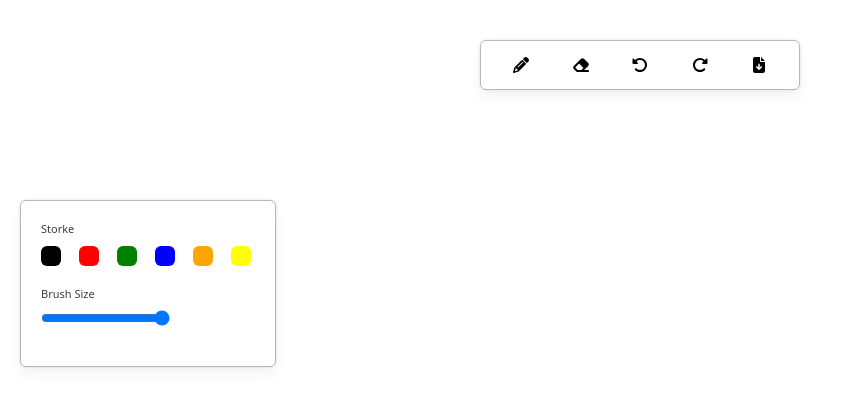
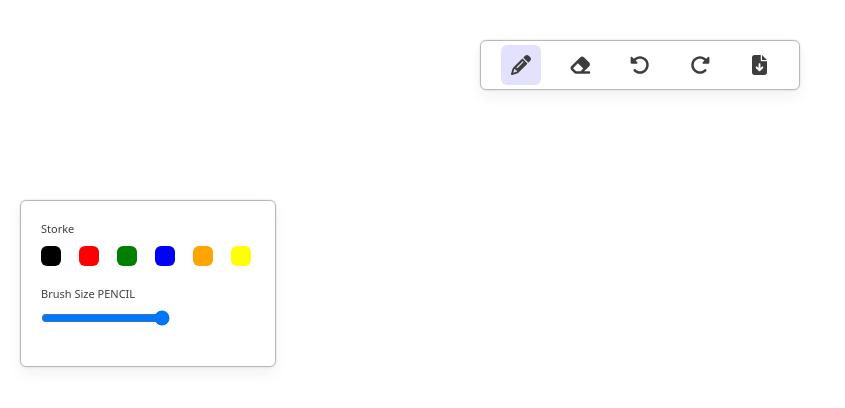
Before and after one commit to kuldeeparmar/Drawing-Board, a Next.js app: page / in a window 1280 px wide. Shown: the top 408 px of the page, without its empty margins (0-845 px from the left). Built offline with nearby package versions, Linux system fonts and the light colour scheme.

Commit message:
Add Feactures using Redux Toolkit Menu Bar

```diff
--- /dev/null
+++ b/src/components/board/index.js
@@ -0,0 +1,21 @@
+import {useRef,useEffect} from "react";
+
+const Board = () => {
+
+    const canvasRef = useRef(null);
+
+    useEffect(() => {
+        if(!canvasRef.current) return
+        const canvas = canvasRef.current;
+        const ctx = canvas.getContext("2d");
+        canvas.width = window.innerWidth;
+        canvas.height = window.innerHeight;
+    },[])
+
+
+    return (
+        <canvas ref={canvasRef}></canvas>
+    )
+}
+
+export default Board;
--- a/src/components/menu/index.js
+++ b/src/components/menu/index.js
@@ -2,25 +2,38 @@
 import { FontAwesomeIcon } from '@fortawesome/react-fontawesome'
 import { faEnvelope, faPencil ,faEraser , faRotateLeft,faRotateRight,faFileArrowDown} from '@fortawesome/free-solid-svg-icons'
 import styles from './index.module.css'
+import { useDispatch,useSelector } from "react-redux"
+import { MENU_ITEMS } from "@/constant"
+import { menuItemClick,actionItemClick} from "@/slice/menuSlice"
+import cx from 'classnames';
 
 const Menu = () => {
 
+    const dispatch = useDispatch();
+
+    const activeMenuItem = useSelector((state) => state.menu.activeMenuItem)
+
+    const handleMenuClick = (itemName) => {
+        dispatch(menuItemClick(itemName));
+
+    }
+
     return (
         <div className={styles.menuContainer}>
-            <div className={styles.iconWrapper}>
-                <FontAwesomeIcon icon={faPencil}/>
+            <div className={cx(styles.iconWrapper,{[styles.active]: activeMenuItem === MENU_ITEMS.PENCIL})} onClick={() => handleMenuClick(MENU_ITEMS.PENCIL)}>
+                <FontAwesomeIcon icon={faPencil} className={styles.icon} />
+            </div>
+            <div className={cx(styles.iconWrapper,{[styles.active]: activeMenuItem === MENU_ITEMS.ERASER})} onClick={() => handleMenuClick(MENU_ITEMS.ERASER)}>
+                <FontAwesomeIcon icon={faEraser} className={styles.icon} />
             </div>
             <div className={styles.iconWrapper}>
-                <FontAwesomeIcon icon={faEraser}/>
+                <FontAwesomeIcon icon={faRotateLeft} className={styles.icon}/>
             </div>
             <div className={styles.iconWrapper}>
-                <FontAwesomeIcon icon={faRotateLeft}/>
+                <FontAwesomeIcon icon={faRotateRight} className={styles.icon}/>
             </div>
             <div className={styles.iconWrapper}>
-                <FontAwesomeIcon icon={faRotateRight}/>
-            </div>
-            <div className={styles.iconWrapper}>
-                <FontAwesomeIcon icon={faFileArrowDown}/>
+                <FontAwesomeIcon icon={faFileArrowDown} className={styles.icon}/>
             </div>
 
         </div>
--- a/src/components/toolbar/index.js
+++ b/src/components/toolbar/index.js
@@ -1,11 +1,18 @@
 import styles from './index.module.css'
-import { COLORS } from '@/constant';
+import { COLORS, MENU_ITEMS } from '@/constant';
+import { useSelector } from 'react-redux';
 
 const Toolbar = () => {
 
+    const activeMenuItem = useSelector((state) => state.menu.activeMenuItem)
+
+    const showStrokeToolbox = activeMenuItem === MENU_ITEMS.PENCIL;
+
+    const showBruseToolbox = activeMenuItem === MENU_ITEMS.ERASER;
+
     return (
         <div className={styles.toolboxContainer}>
-            <div className={styles.toolItem}>
+            {showStrokeToolbox && <div className={styles.toolItem}>
                 <h4 className={styles.toolText}>Storke</h4>
                 <div className={styles.itemContainer}>
                     <div className={styles.colorBox} style={{backgroundColor: COLORS.BLACK}}/>
@@ -15,9 +22,10 @@
                     <div className={styles.colorBox} style={{backgroundColor: COLORS.ORANGE}}/>
                     <div className={styles.colorBox} style={{backgroundColor: COLORS.YELLOW}}/>
                 </div>
-            </div>
+            </div>}
+
             <div className={styles.toolItem}>
-                <h4 className={styles.toolText}>Brush Size</h4>
+                <h4 className={styles.toolText}>Brush Size {activeMenuItem}</h4>
                 <div className={styles.itemContainer}>
                     <input type="range" min={1} max={10} step={1} />
                 </div>
--- a/src/constant.js
+++ b/src/constant.js
@@ -8,4 +8,14 @@
     WHITE : 'white'
 }
 
-export {COLORS};
+const MENU_ITEMS = {
+    PENCIL: 'PENCIL',
+    ERASER: 'ERASER',
+    UNDO: 'UNDO',
+    REDO: 'REDO',
+    DOWNLOAD: 'DOWNLOAD'
+}
+
+
+
+export {COLORS,MENU_ITEMS};
--- a/src/pages/_app.js
+++ b/src/pages/_app.js
@@ -1,5 +1,10 @@
 import "@/styles/globals.css";
+import { Provider } from "react-redux";
+import { store } from "@/store";
+import '@/styles/globals.css'
 
 export default function App({ Component, pageProps }) {
-  return <Component {...pageProps} />;
+  return <Provider store={store} >
+  <Component {...pageProps} />
+  </Provider>
 }
--- a/src/pages/index.js
+++ b/src/pages/index.js
@@ -1,12 +1,14 @@
 import React from "react";
 import Menu from "@/components/menu";
 import Toolbar from "@/components/toolbar";
+import Board from "@/components/board";
 
 export default function Home() {
   return (
     <>
       <Menu />
       <Toolbar />
+      <Board/>
     </>
   );
 }
--- /dev/null
+++ b/src/slice/menuSlice.js
@@ -0,0 +1,23 @@
+import { createSlice } from "@reduxjs/toolkit";
+import { MENU_ITEMS } from "@/constant";
+const initialState = {
+    activeMenuItem: MENU_ITEMS.PENCIL,
+    actionMenuItem: null
+}
+
+export const menuSlice = createSlice({
+    name: 'menu',
+    initialState,
+    reducers: {
+        menuItemClick: (state,action) => {
+            state.activeMenuItem = action.payload;
+        },
+        actionItemClick: (state,action) => {
+            state.actionMenuItem = action.payload;
+        }
+    }
+})
+
+export const  {menuItemClick,actionItemClick} = menuSlice.actions;
+
+export default menuSlice.reducer;
--- /dev/null
+++ b/src/store.js
@@ -0,0 +1,7 @@
+import { configureStore } from "@reduxjs/toolkit";
+import MenuReducer from '@/slice/menuSlice'
+export const store = configureStore({
+    reducer: {
+        menu:MenuReducer
+    }
+})
```
Also changed, not shown: src/components/board/index.module.js (added), src/slice/toolboxSlice.js (added).
